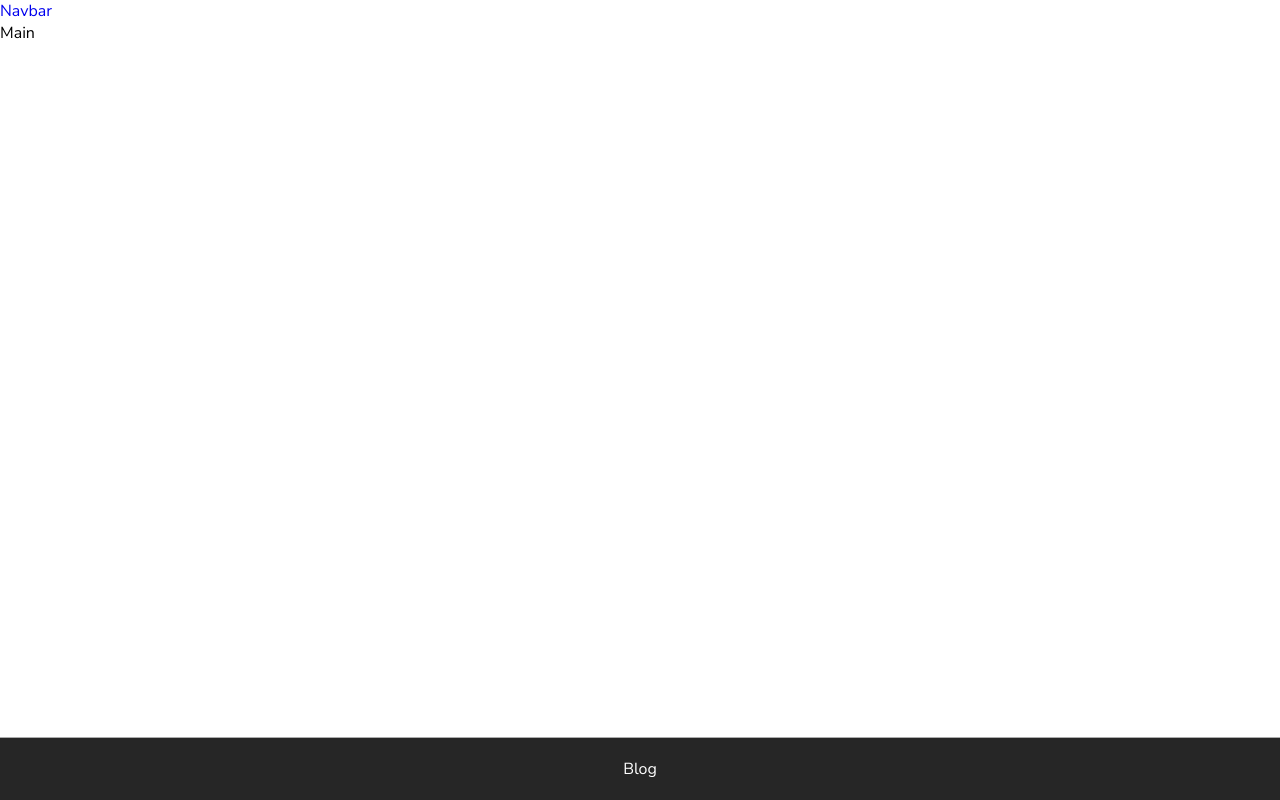
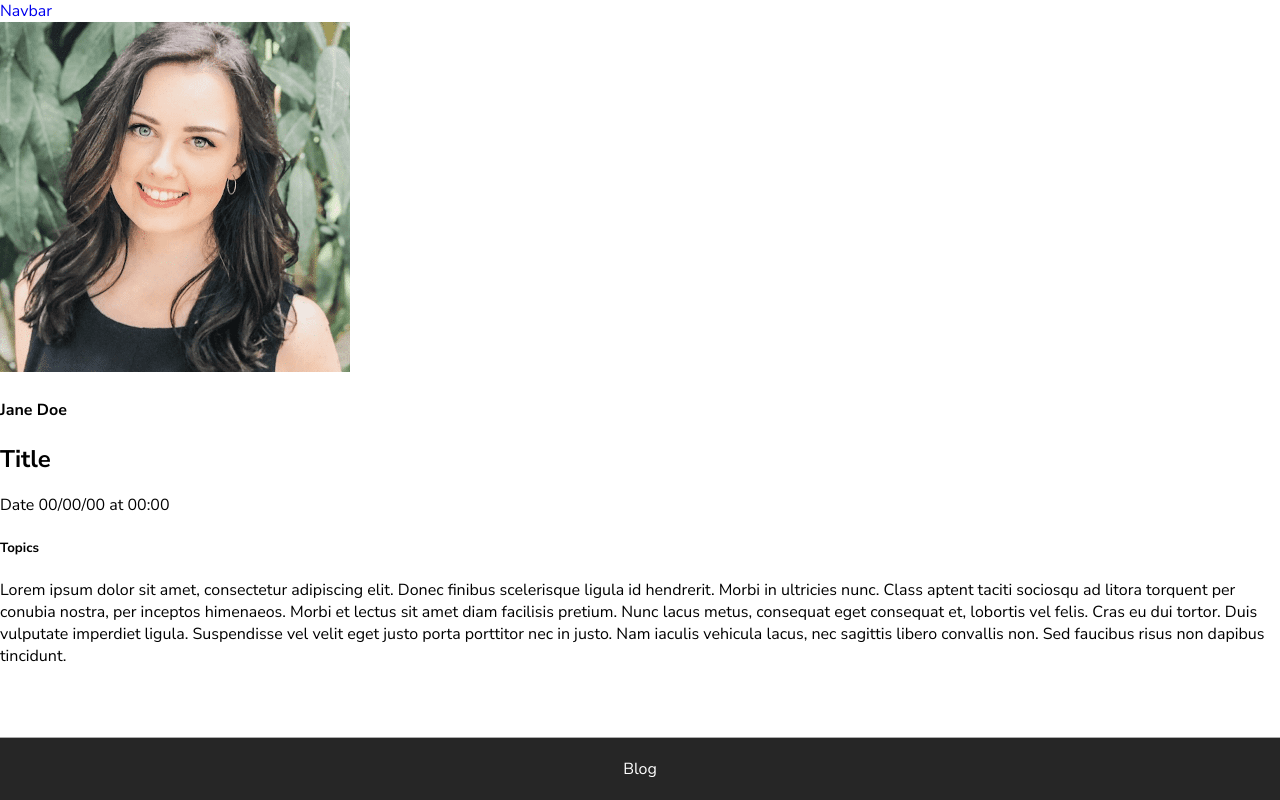
Before and after one commit to HugoDMiranda/Blog, a React (Create React App) app: page /Main in a window 1280 px wide. Built offline with nearby package versions, Linux system fonts and the light colour scheme.

Commit message:
component Main update

```diff
--- a/src/views/Main.js
+++ b/src/views/Main.js
@@ -2,7 +2,33 @@ import React from "react";
 import "../sass/Main.css";
 
 function Main() {
-  return <div>Main</div>;
+  return (
+    <>
+      <div className="main-info">
+        <div>
+          <img src="img/tes3.png" alt="user-img" />
+          <h4>Jane Doe</h4>
+        </div>
+
+        <h2>Title</h2>
+        <p>Date 00/00/00 at 00:00</p>
+      </div>
+      <div className="main-blog">
+        <h5>Topics</h5>
+        <p>
+          Lorem ipsum dolor sit amet, consectetur adipiscing elit. Donec finibus
+          scelerisque ligula id hendrerit. Morbi in ultricies nunc. Class aptent
+          taciti sociosqu ad litora torquent per conubia nostra, per inceptos
+          himenaeos. Morbi et lectus sit amet diam facilisis pretium. Nunc lacus
+          metus, consequat eget consequat et, lobortis vel felis. Cras eu dui
+          tortor. Duis vulputate imperdiet ligula. Suspendisse vel velit eget
+          justo porta porttitor nec in justo. Nam iaculis vehicula lacus, nec
+          sagittis libero convallis non. Sed faucibus risus non dapibus
+          tincidunt.
+        </p>
+      </div>
+    </>
+  );
 }
 
 export default Main;
```
Also changed, not shown: public/img/tes3.png (added).
